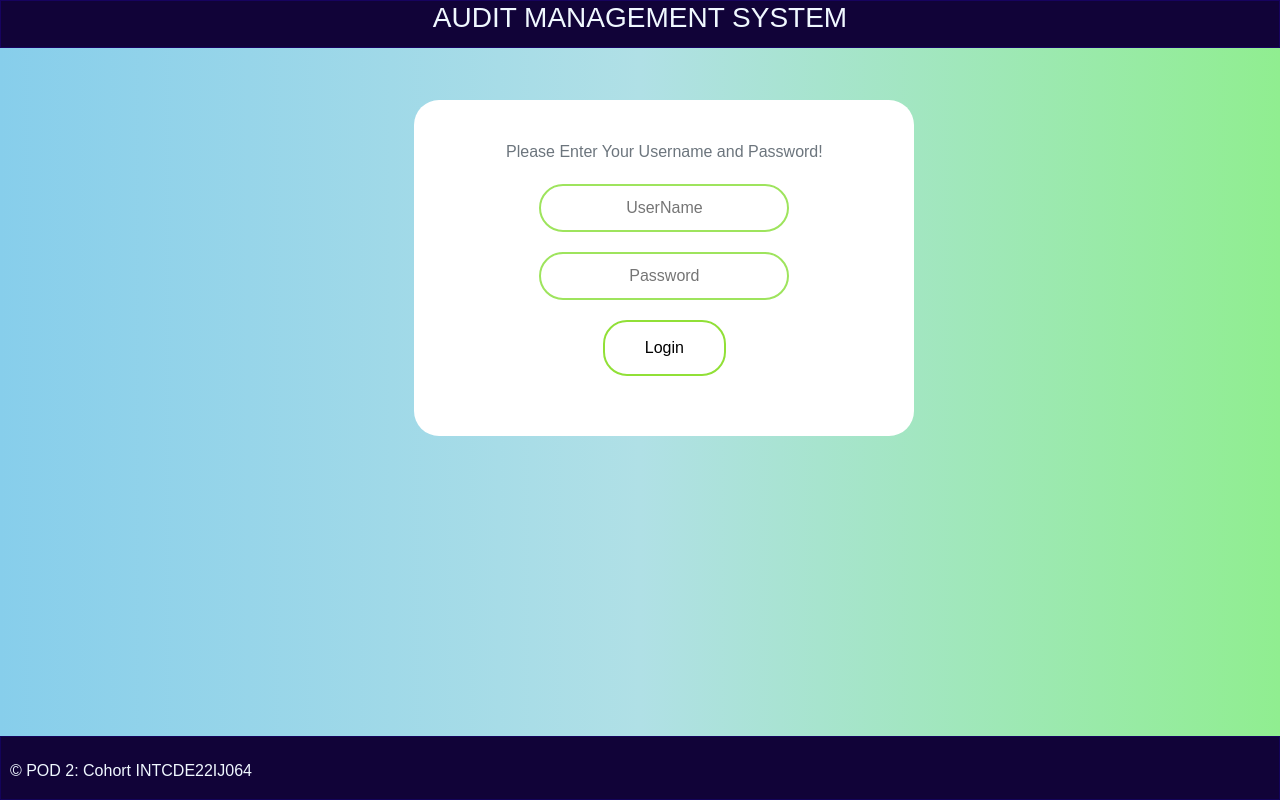
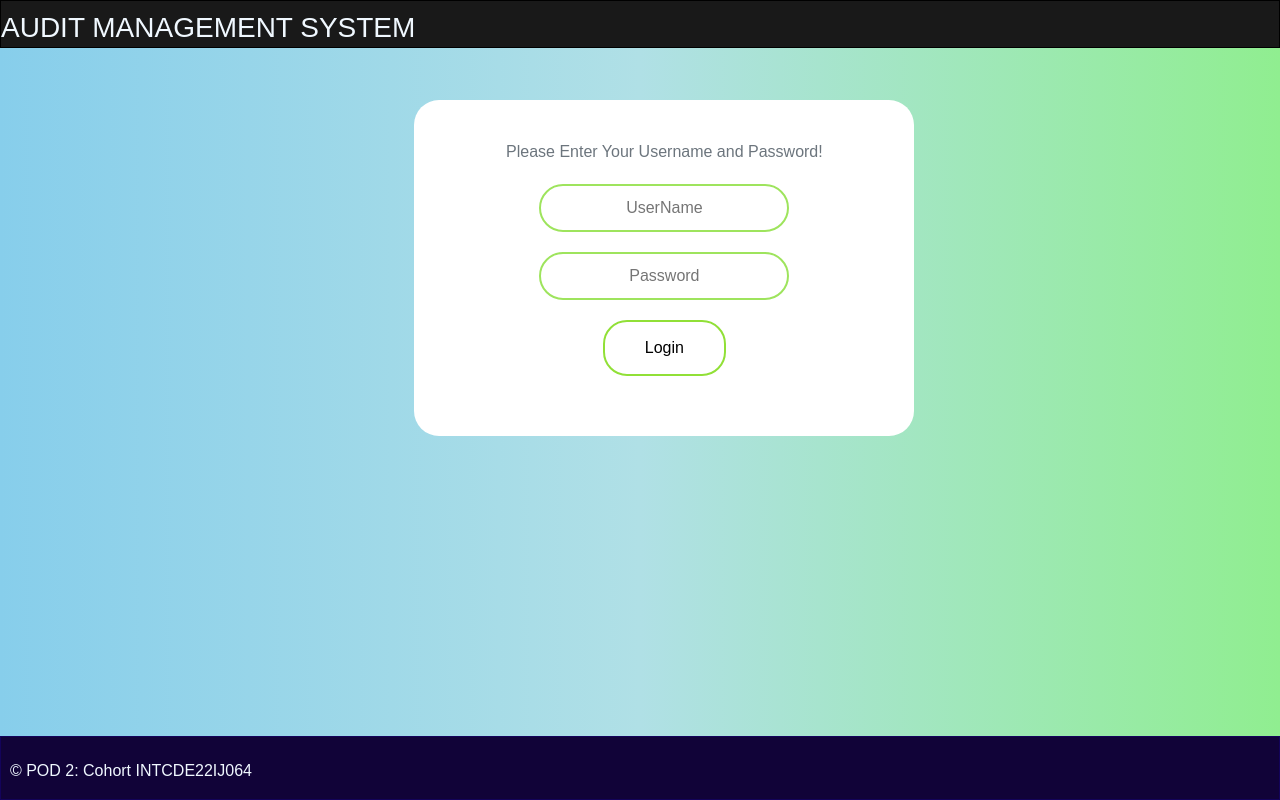
Before and after one commit to Ammugayathri/MFPE-POD2-Audit-Management, an Angular app in the folder Audit-Management-App/: page / in a window 1280 px wide. Built offline with nearby package versions, Linux system fonts and the light colour scheme.

Commit message:
Update nav-header.component.css

```diff
--- a/Audit-Management-App/src/app/NavHeader/nav-header.component.css
+++ b/Audit-Management-App/src/app/NavHeader/nav-header.component.css
@@ -4,8 +4,8 @@ header {
     height : 6vh;
     left:0%;
     color: aliceblue;
-    background-color: #110338;
-    border: 1px solid rgb(23, 3, 95);
+    background-color: #191919;
+    border: 1px solid black;
 }
 
 img {
@@ -17,9 +17,8 @@ img {
 }
 
 .headerTitle {
-    /* margin-left: 0%; */
+    margin-left: 0%;
     margin-top: 10px;
-    margin: auto;
 
 }
 
```
